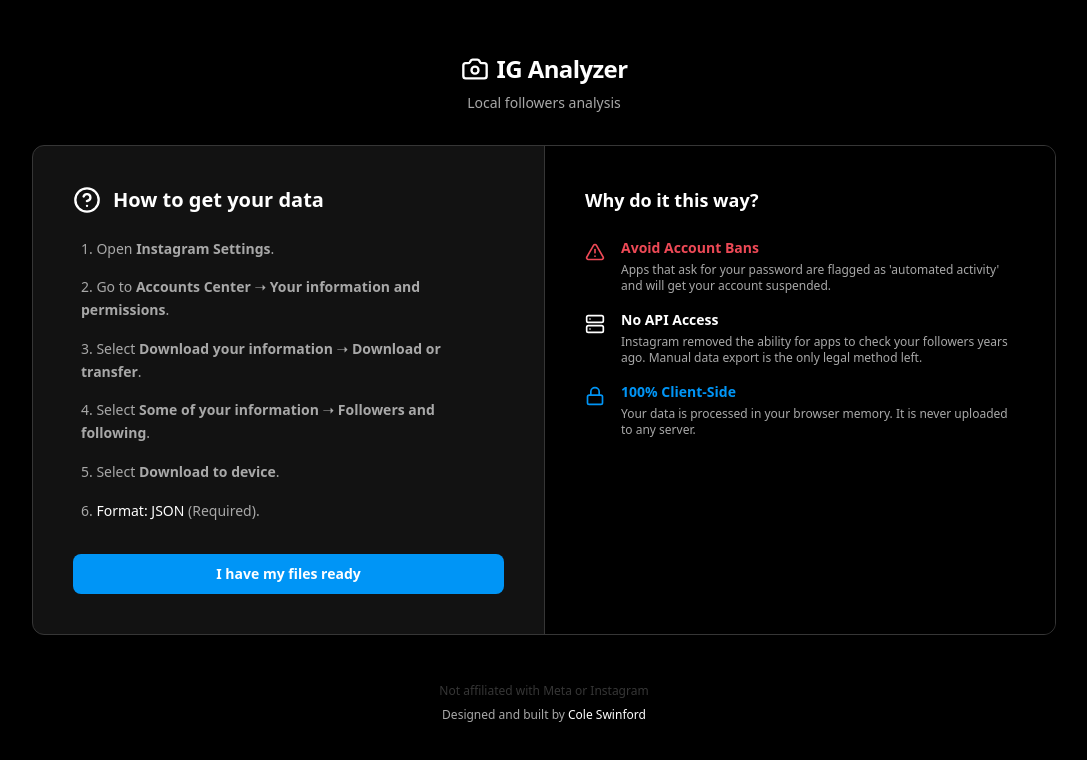
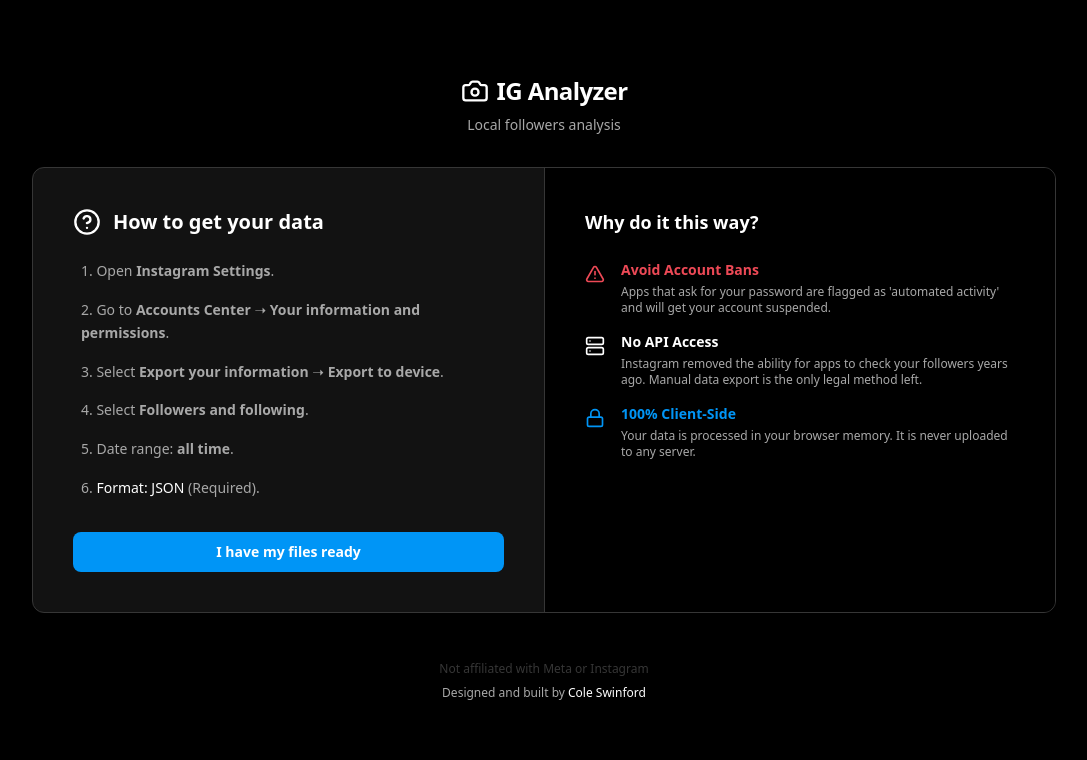
Before and after one commit to ColeSwinford/ig-analyzer, a React (Vite) app: page / in a window 1280 px wide. Shown: the top 760 px of the page, without its empty margins (96-1183 px from the left). Built offline with nearby package versions, Linux system fonts and the light colour scheme; the HTML template or start-up script is replaced by a standard one.

Commit message:
- update instructions - update and audit node packages

```diff
--- a/package.json
+++ b/package.json
@@ -28,5 +28,8 @@
     "gh-pages": "^6.3.0",
     "globals": "^16.5.0",
     "vite": "^7.2.4"
+  },
+  "allowScripts": {
+    "esbuild@0.28.2": true
   }
 }
--- a/src/components/GuideView.jsx
+++ b/src/components/GuideView.jsx
@@ -12,9 +12,9 @@
       <ol className="space-y-4 text-[#A8A8A8] text-sm list-decimal list-inside leading-relaxed">
         <li className="pl-2">Open <strong>Instagram Settings</strong>.</li>
         <li className="pl-2">Go to <strong>Accounts Center</strong> ➝ <strong>Your information and permissions</strong>.</li>
-        <li className="pl-2">Select <strong>Download your information</strong> ➝ <strong>Download or transfer</strong>.</li>
-        <li className="pl-2">Select <strong>Some of your information</strong> ➝ <strong>Followers and following</strong>.</li>
-        <li className="pl-2">Select <strong>Download to device</strong>.</li>
+        <li className="pl-2">Select <strong>Export your information</strong> ➝ <strong>Export to device</strong>.</li>
+        <li className="pl-2">Select <strong>Followers and following</strong>.</li>
+        <li className="pl-2">Date range: <strong>all time</strong>.</li>
         <li className="pl-2"><span className="text-white font-medium">Format: JSON</span> (Required).</li>
       </ol>
       <div className="mt-8">
```
Also changed, not shown: 1 other file (tests, documents, lock files or other folders).
